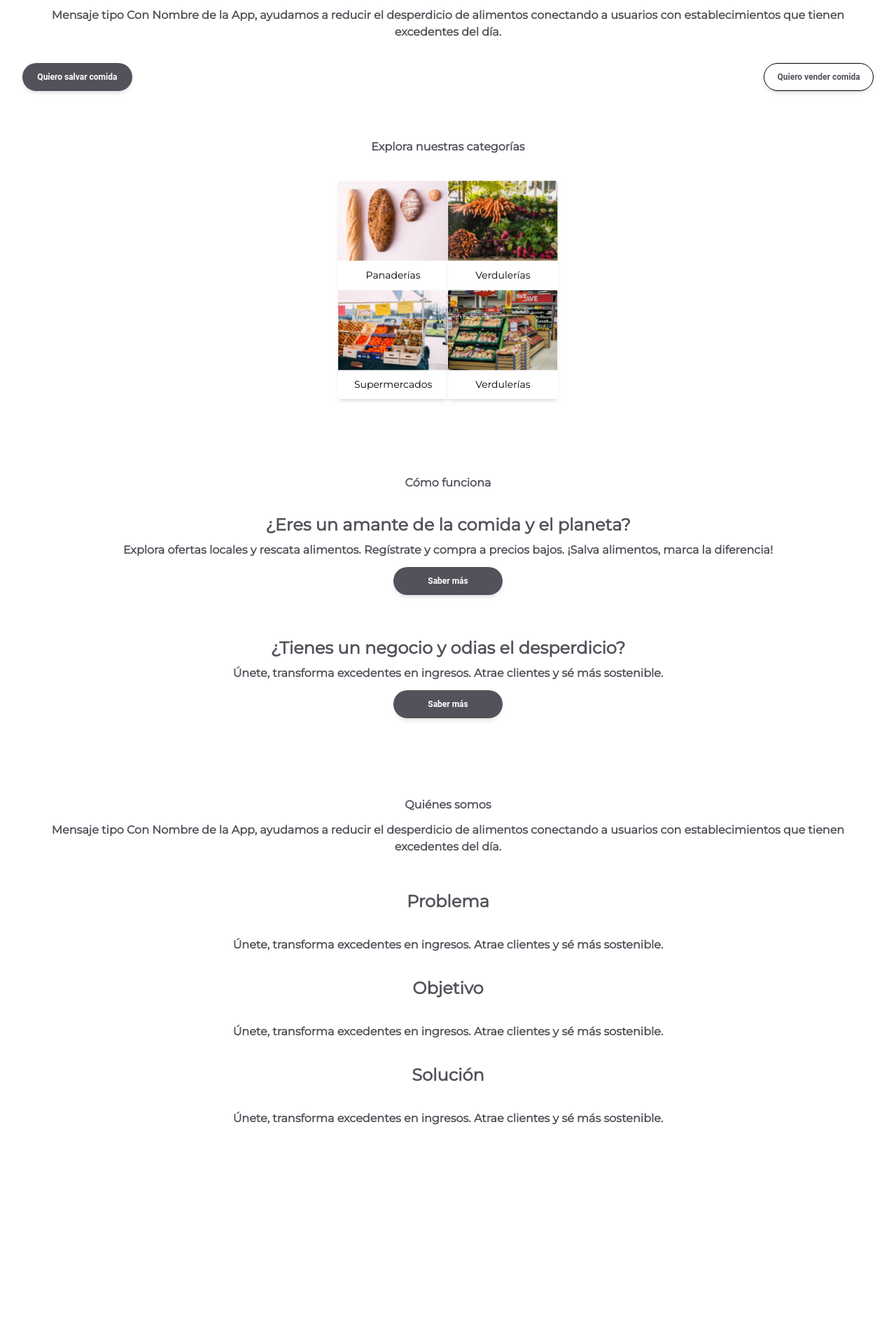
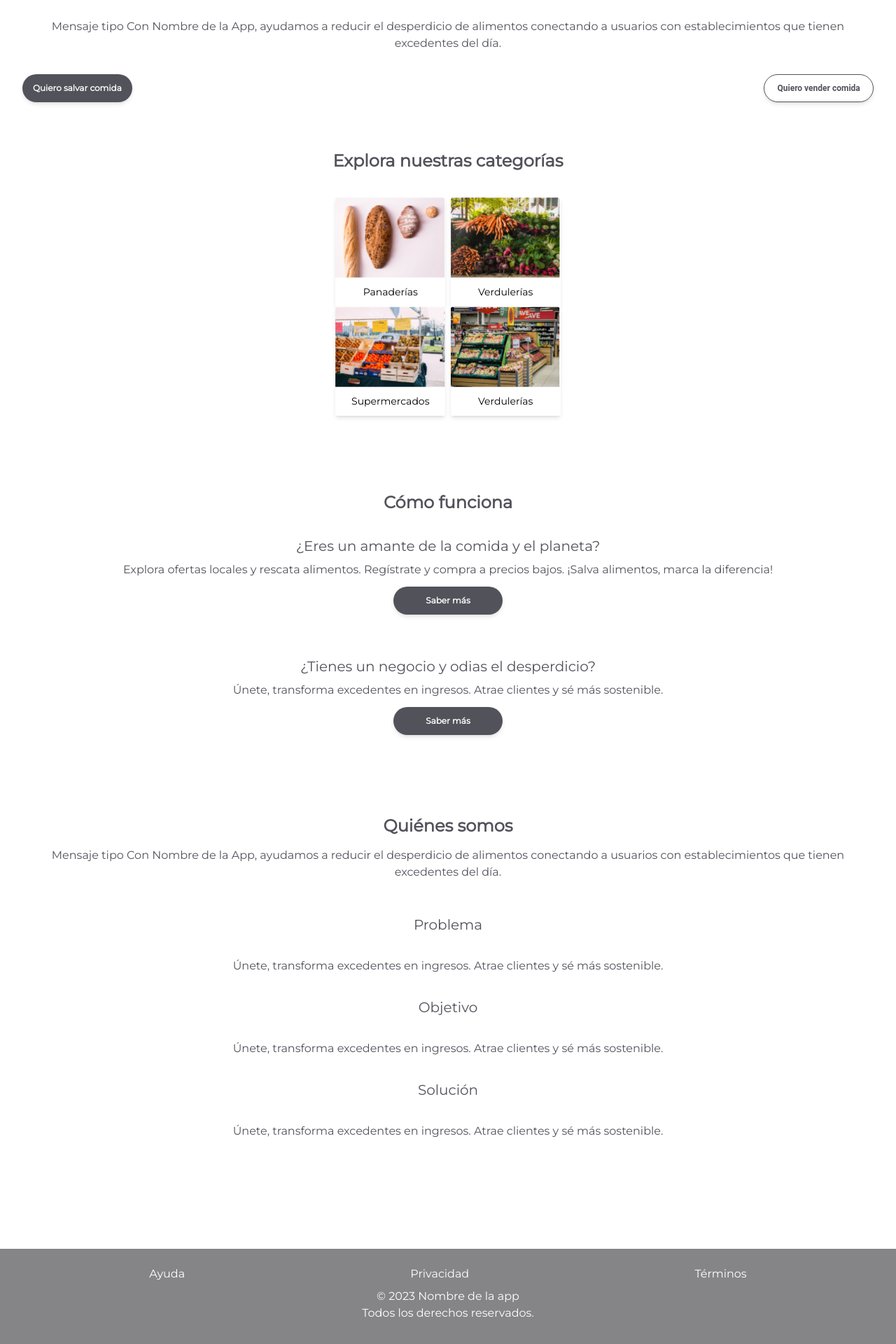
Before and after one commit to No-Country/s10-10-m-php-react-amazon, a React (Vite) app in the folder front/: page / in a window 1280 px wide. Shown: the part 276-2196 px from the top of the page at 70% size. Before the commit the page ends 1930 px from the top, so only its background shows below. Built offline with nearby package versions, Linux system fonts and the light colour scheme.

Commit message:
creacion del footer y ajustes de contenido de acuerdo a lo establecido UX y  tailwind.config

```diff
--- /dev/null
+++ b/front/src/components/BasicNavbar/BasicFooter/index.jsx
@@ -0,0 +1,19 @@
+import React from 'react';
+
+const BasicFooter = () => {
+    return (
+        <div className='py-[24px] bg-colorFooter text-colorNeutral3 flex flex-col justify-center items-center'>
+            <div className='text-sizeText w-8/12 flex justify-between'>
+                <span>Ayuda</span>
+                <span>Privacidad</span>
+                <span>Términos</span>
+            </div>
+            <div className='text-center py-2'>
+                <p>© 2023 Nombre de la app</p>
+                <p>Todos los derechos reservados.</p>
+            </div>
+        </div>
+    );
+};
+
+export default BasicFooter;
--- a/front/src/views/auth/authUser/signUpUser/formUser/form/index.jsx
+++ b/front/src/views/auth/authUser/signUpUser/formUser/form/index.jsx
@@ -37,7 +37,7 @@ const FormUser = ({ setData, data }) => {
 
   return (
     <div className="flex flex-col items-center bg-mainColor h-screen">
-      <div className="custom-title leading-tight mt-8 text-center">
+      <div className="text-sizeTitle text-colorNeutral3 font-weightTitle leading-tight mt-8 text-center">
         <p> ¡Regístrate, compra a precios bajos y marca la diferencia!</p>
       </div>
       <div>
@@ -48,7 +48,7 @@ const FormUser = ({ setData, data }) => {
           <div className="mb-4 flex flex-col gap-4">
             <label
               htmlFor="fullname"
-              className="text-left custom-label -mb-3"
+              className="text-left custom-label -mb-3 "
               style={{ fontSize: "11px" }}
             >
               Nombre
@@ -151,14 +151,14 @@ const FormUser = ({ setData, data }) => {
             <Button
               variant="gradient"
               fullWidth
-              className="rounded-full custom-buttonCTAs"
+              className="rounded-full custom-buttonCTAs normal-case"
               type="submit"
             >
               Continuar
             </Button>
             <Typography
               variant="small"
-              className="mt-6 flex justify-between custom-textButton pb-8"
+              className="mt-6 flex justify-between custom-textButton  pb-8"
             >
               <span>¿Ya tienes cuenta?</span>
               <Link to="/auth/user/login">Inicia sesión acá</Link>
--- a/front/src/views/home/components/aboutUs/index.jsx
+++ b/front/src/views/home/components/aboutUs/index.jsx
@@ -2,25 +2,25 @@ import React from 'react';
 
 const AboutUs = () => {
     return (
-        <div>
-            <h2 className='font-bold text-mainColor text-customSizeTitle mt-28'>
+        <div className='mb-28'>
+            <h2 className='font-weightTitle text-mainColor text-sizeTitle mt-28'>
                 Quiénes somos
             </h2>
-            <p className='my-3 font-bold text-mainColor'>
+            <p className='my-3 text-sizeText font-weightText text-mainColor'>
                 Mensaje tipo Con Nombre de la App, ayudamos a reducir el desperdicio de alimentos
                 conectando a usuarios con establecimientos que tienen excedentes del día.
             </p>
             <section>
-                <h4 className='text-[24px] text-mainColor font-bold mt-12 mb-8'>Problema</h4>
-                <p className='my-3 font-bold text-mainColor'>
+                <h4 className='text-sizeSubtitle text-mainColor font-weightSubtitle mt-12 mb-8'>Problema</h4>
+                <p className='my-3 text-sizeText font-weightText text-mainColor'>
                     Únete, transforma excedentes en ingresos. Atrae clientes y sé más sostenible.
                 </p>
-                <h4 className='text-[24px] text-mainColor font-bold my-8'>Objetivo</h4>
-                <p className='my-3 font-bold text-mainColor'>
+                <h4 className='text-sizeSubtitle text-mainColor font-weightSubtitle my-8'>Objetivo</h4>
+                <p className='my-3 text-sizeText font-weightText text-mainColor'>
                     Únete, transforma excedentes en ingresos. Atrae clientes y sé más sostenible.
                 </p>
-                <h4 className='text-[24px] text-mainColor font-bold my-8'>Solución</h4>
-                <p className='my-3 font-bold text-mainColor'>
+                <h4 className='text-sizeSubtitle text-mainColor font-weightSubtitle my-8'>Solución</h4>
+                <p className='my-3 text-sizeText font-weightText text-mainColor'>
                     Únete, transforma excedentes en ingresos. Atrae clientes y sé más sostenible.
                 </p>
             </section>
--- a/front/src/views/home/components/callToAction/index.jsx
+++ b/front/src/views/home/components/callToAction/index.jsx
@@ -8,36 +8,35 @@ const CallToAction = () => {
 
   return (
     <div className='relative'>
-      <h2 className='font-bold text-mainColor leading-none text-customSizeTitle mt-28 mb-10'>
+      <h2 className='text-mainColor leading-none text-sizeTitle font-weightTitle mt-28 mb-10'>
         Cómo funciona
       </h2>
-      <h3 className='font-bold text-mainColor leading-none text-[24px]'>
+      <h3 className='text-mainColor font-weightSubtitle leading-none text-sizeSubtitle'>
         ¿Eres un amante de la comida y el planeta?
       </h3>
       <Modal handleVisible={handleVisible} isVisible={isVisible} />
       <div>
-        <p className='my-3 font-bold text-mainColor'>
+        <p className='my-3 font-weightText text-sizeText text-mainColor '>
           Explora ofertas locales y rescata alimentos. Regístrate y
           compra a precios bajos. ¡Salva alimentos, marca la diferencia!
         </p>
         <div>
-          <Button className='rounded-full normal-case bg-mainColor text-white w-widthMainBtn h-heightMainBtn'
-            style={{ fontSize: "12px" }}
+          <Button className='rounded-full normal-case bg-mainColor text-sizeTextButton font-weightTextButton text-white w-widthMainBtn h-heightMainBtn'
             onClick={handleVisible}
           >
             Saber más
           </Button>
         </div>
       </div>
-      <h3 className='font-bold text-mainColor text-[24px] leading-none mt-16'>
+      <h3 className='text-mainColor font-weightSubtitle leading-none text-sizeSubtitle mt-16'>
         ¿Tienes un negocio y odias el desperdicio?
       </h3>
       <div>
-        <p className='my-3 font-bold text-mainColor'>
+        <p className='my-3 font-weightText text-sizeText text-mainColor'>
           Únete, transforma excedentes en ingresos. Atrae clientes y sé más sostenible.
         </p>
         <div>
-          <Button className='rounded-full bg-mainColor normal-case text-white w-widthMainBtn h-heightMainBtn' style={{ fontSize: "12px" }}>
+          <Button className='rounded-full bg-mainColor normal-case text-sizeTextButton font-weightTextButton text-white  w-widthMainBtn h-heightMainBtn'>
             Saber más
           </Button>
         </div>
--- a/front/src/views/home/components/callToAction/modal/index.jsx
+++ b/front/src/views/home/components/callToAction/modal/index.jsx
@@ -5,7 +5,7 @@ import { Button } from '@material-tailwind/react';
 
 const Modal = ({ isVisible, handleVisible }) => {
     return (
-        <div className={`${isVisible ? "hidden" : "block"} h-[684px] w-[342px] z-10 bg-colorModal rounded-lg absolute top-60 right-1/2 translate-x-1/2 py-8 px-3`}>
+        <div className={`${isVisible ? "hidden" : "block"} h-[684px] w-[342px] z-10 bg-colorModal rounded-lg absolute top-58 right-1/2 translate-x-1/2 py-8 px-3`}>
             <div className='relative w-full'>
                 <button className='absolute right-2 font-bold text-mainColor -top-5' onClick={() => handleVisible()}>
                     X
--- a/front/src/views/home/components/exploreCategories/index.jsx
+++ b/front/src/views/home/components/exploreCategories/index.jsx
@@ -8,7 +8,7 @@ import Cards from './cards';
 const ExploreCategories = () => {
     return (
         <div>
-            <h2 className='font-bold text-mainColor leading-none text-customSizeTitle my-10'>
+            <h2 className='font-bold text-mainColor leading-none text-sizeTitle my-10'>
                 Explora nuestras categorías
             </h2>
             <section className='grid grid-cols-2 justify-items-center'>
--- a/front/src/views/home/components/mission/index.jsx
+++ b/front/src/views/home/components/mission/index.jsx
@@ -5,11 +5,11 @@ import { Link } from "wouter";
 const Mission = () => {
     return (
         <div>
-      <h2 className="font-bold text-mainColor leading-none text-customSizeTitle mt-24 mb-10">
+            <h2 className="font-weightTitle text-mainColor leading-none text-sizeTitle mt-24 mb-10">
                 <span className="block">Mensaje tipo ¡Salva</span>
                 <span>alimentos y ahorra dinero!</span>
             </h2>
-      <p className="font-bold text-mainColor">
+            <p className="font-weightText text-mainColor text-sizeText">
                 Mensaje tipo Con Nombre de la App, ayudamos a reducir el desperdicio de
                 alimentos conectando a usuarios con establecimientos que tienen
                 excedentes del día.
@@ -17,15 +17,13 @@ const Mission = () => {
             <div className="flex justify-between my-8">
                 <Link to="/auth/user/login">
                     <Button
-            className="rounded-full normal-case bg-mainColor p-0 text-white w-widthMainBtn h-heightMainBtn"
-            style={{ fontSize: "12px" }}
+                        className="rounded-full normal-case font-weightTextButton text-sizeTextButton bg-mainColor p-0 text-white w-widthMainBtn h-heightMainBtn"
                     >
                         Quiero salvar comida
                     </Button>
                 </Link>
                 <Button
-          className="rounded-full normal-case p-0 bg-white text-mainColor border border-black w-widthMainBtn h-heightMainBtn"
-          style={{ fontSize: "12px" }}
+                    className="rounded-full normal-case p-0 bg-white text-sizeTextButton text-mainColor border border-mainColor w-widthMainBtn h-heightMainBtn"
                 >
                     Quiero vender comida
                 </Button>
--- a/front/src/views/home/index.jsx
+++ b/front/src/views/home/index.jsx
@@ -3,6 +3,7 @@ import Mission from './components/mission';
 import ExploreCategories from './components/exploreCategories';
 import CallToAction from './components/callToAction';
 import AboutUs from './components/aboutUs';
+import BasicFooter from '../../components/BasicNavbar/BasicFooter';
 
 const Home = () => {
     return (
@@ -13,6 +14,7 @@ const Home = () => {
                 <CallToAction />
                 <AboutUs />
             </div>
+            <BasicFooter />
         </>
     );
 };
--- a/front/tailwind.config.js
+++ b/front/tailwind.config.js
@@ -11,6 +11,7 @@ module.exports = withMT({
     extend: {
       colors: {
         mainColor: '#52525B',
+        colorFooter: '#858587',
         secondColorTextForms: '#ADB5BD',
         colorModal: '#D9D9D9',
         colorPrimary: '#045162',
```
Lines whose indentation alone changed are shown as unchanged.
